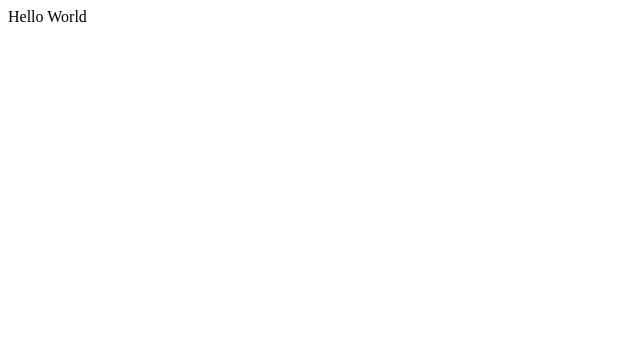
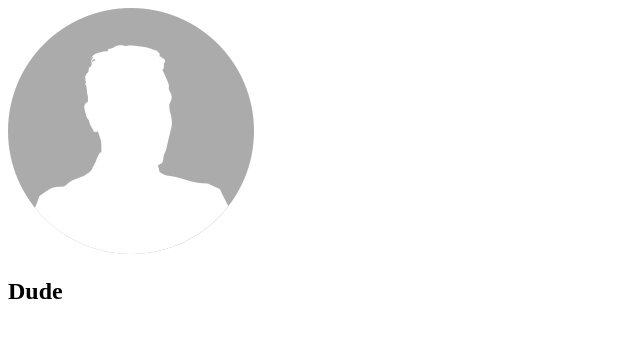
Before and after one commit to andryNoor/my-repo-from-remote, a plain HTML site: page index.html in a window 1280 px wide. Shown: the whole page, without its empty margins (0-640 px from the left). Drawn offline with Linux system fonts and the light colour scheme.

Commit message:
Forth commit. Changed Hello world with img and h2 to display simple profile data. Image file added in the folder images and used as resource in the img element in index.html file

```diff
--- a/index.html
+++ b/index.html
@@ -8,7 +8,10 @@
 </head>
 
 <body>
-    Hello World
+    <div>
+        <img src="images/avatarDude.png" alt="profile image" />
+        <h2>Dude</h2>
+    </div>
 </body>
 
 </html>
```
Also changed, not shown: images/avatarDude.png (added).
